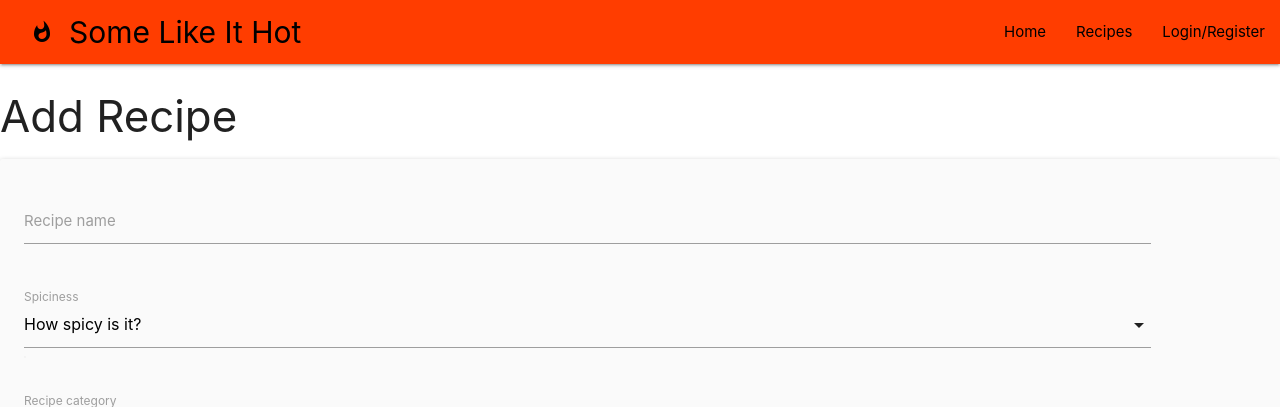
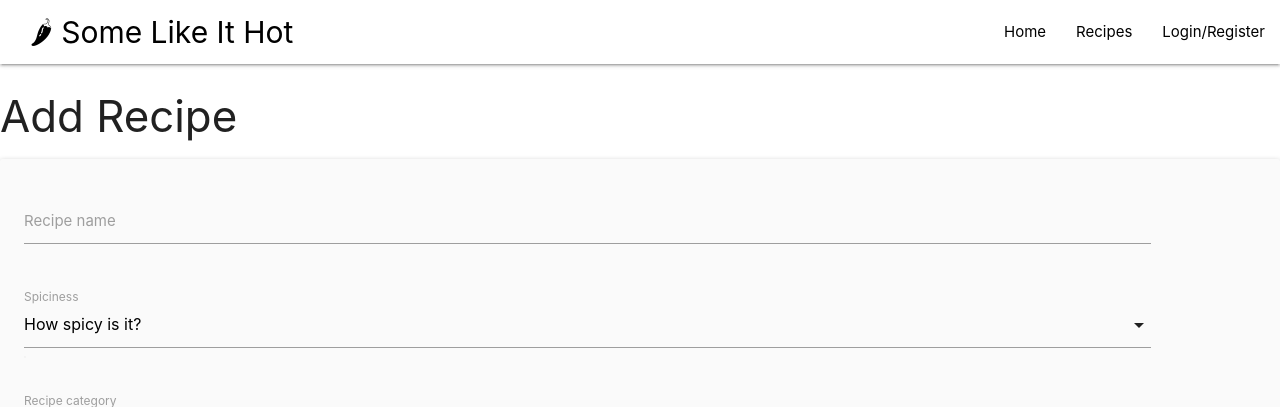
Before and after one commit to lisa1Q84/somelikeithot-recipes, a Flask app: page /add_recipe in a window 1280 px wide. Shown: the top 407 px of the page. Run offline with Flask 2, Linux system fonts and the light colour scheme; data that the repository does not hold is empty; some libraries are stand-ins or nearby versions.

Commit message:
changes to nav bar

```diff
--- a/templates/base.html
+++ b/templates/base.html
@@ -17,14 +17,13 @@
 
     <!------- NAV BAR -------->
 
-    <nav class="spicy-nav deep-orange accent-3">
+    <nav class="spicy-nav #ffffff white">
         <div class="nav-wrapper">
-            <a href="{{ url_for('get_recipes') }}" class="brand-logo">Some Like It Hot <i
-                    class="material-icons">whatshot</i></a>
-            <a href="#" data-target="mobile-demo" class="sidenav-trigger"><i class="material-icons">menu</i></a>
+            <a href="{{ url_for('get_recipes') }}" class="brand-logo">🌶 Some Like It Hot </a>
+            <a href="#" data-target="mobile-demo" class="sidenav-trigger"><i class="material-icons burger">menu</i></a>
             <ul class="right hide-on-med-and-down">
-                <li><a href="{{ url_for('get_recipes') }}">Home</a></li>
-                <li><a href="">Recipes</a></li>
+                <li><a href="{{ url_for('get_index') }}">Home</a></li>
+                <li><a href="{{ url_for('get_recipes') }}">Recipes</a></li>
                 {% if session.user %}
                 <li><a href="{{ url_for('profile', username=session['user']) }}">Profile</a></li>
                 <li><a href="{{ url_for('add_recipe') }}">Add Recipe</a></li>
```
